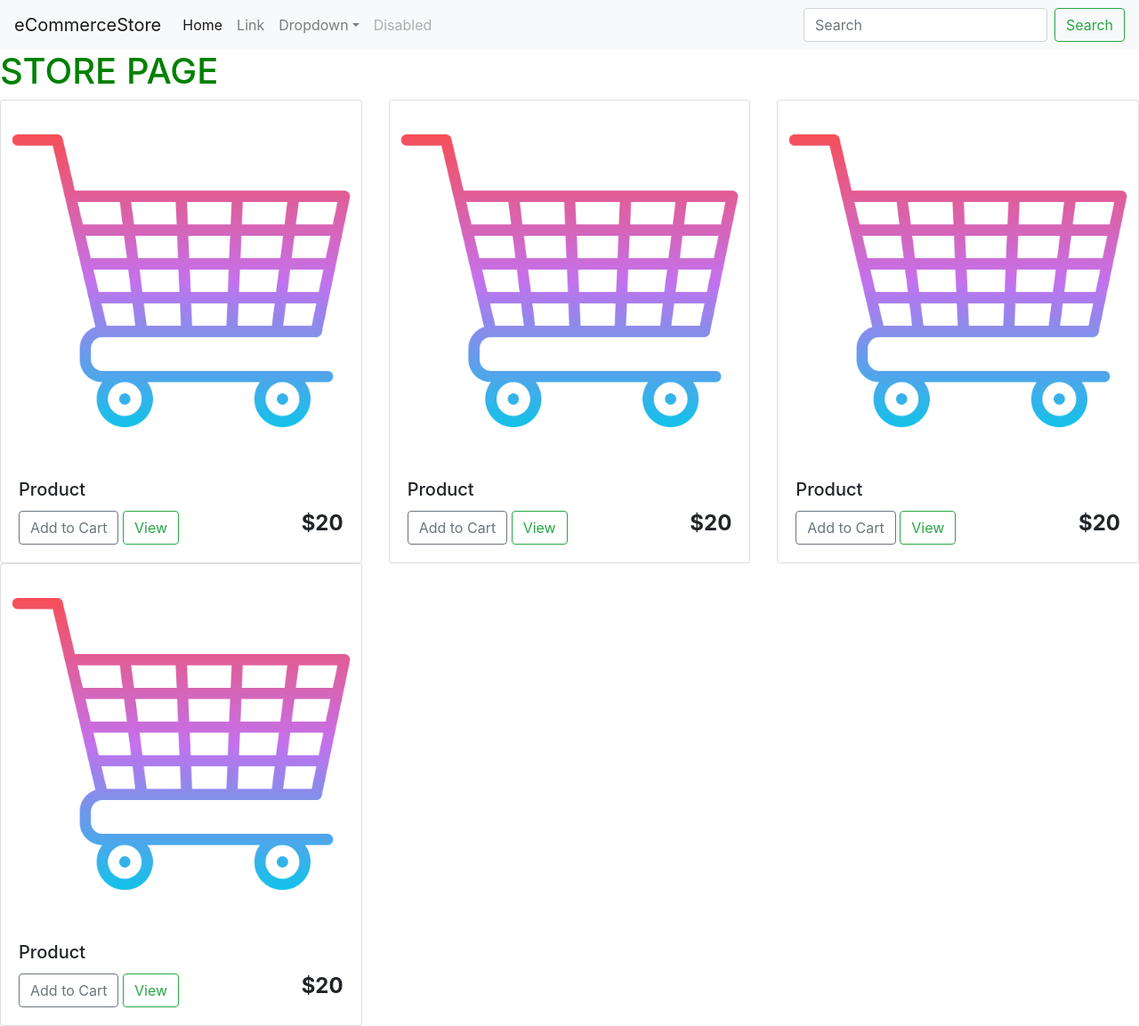
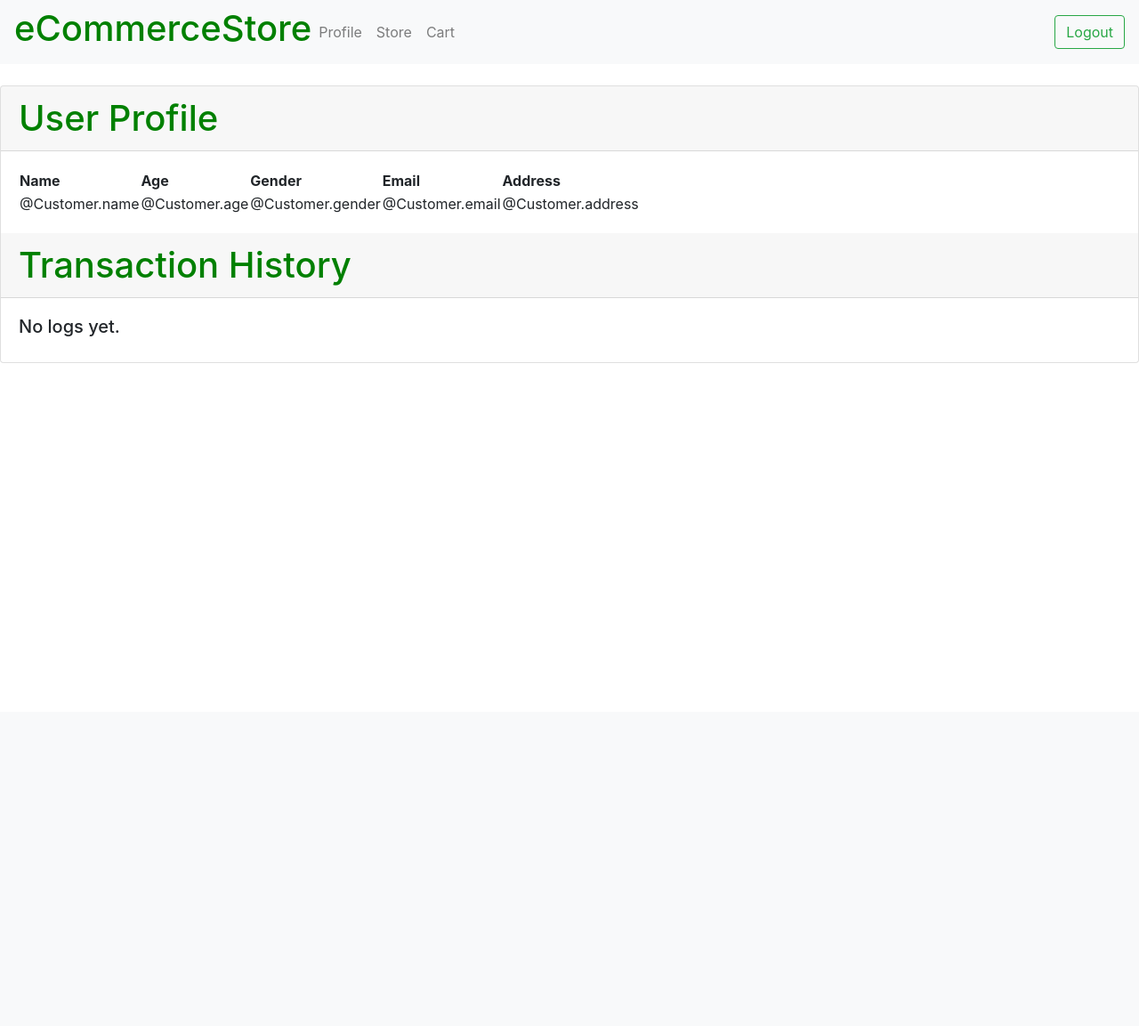
Before and after one commit to JansonSiy/eCommerceApp, a Django app: page / in a window 1280 px wide. Shown: the whole page at 89% size. After the commit the page ends 408 px from the top, so only its background shows below. Run offline with Django 3.2, Linux system fonts and the light colour scheme; some libraries are stand-ins or nearby versions.

Commit message:
revised templates, views and urls

```diff
--- a/eCommerceApp/projectFolder_eCommerceApp/store/templates/store/main.html
+++ b/eCommerceApp/projectFolder_eCommerceApp/store/templates/store/base.html
@@ -11,7 +11,7 @@
 </head>
 <body>
     <nav class="navbar navbar-expand-lg navbar-light bg-light">
-        <a class="navbar-brand" href="#">eCommerceStore</a>
+        <h1>eCommerceStore</h1>
 
         <button class="navbar-toggler" type="button" data-toggle="collapse" data-target="#navbarSupportedContent" aria-controls="navbarSupportedContent" aria-expanded="false" aria-label="Toggle navigation">
             <span class="navbar-toggler-icon"></span>
@@ -19,30 +19,18 @@
 
         <div class="collapse navbar-collapse" id="navbarSupportedContent">
             <ul class="navbar-nav mr-auto">
-                <li class="nav-item active">
-                    <a class="nav-link" href="#">Home <span class="sr-only">(current)</span></a>
+                <li class="nav-item">
+                    <a class="nav-link" href="#">Profile</a>
                 </li>
                 <li class="nav-item">
-                    <a class="nav-link" href="#">Link</a>
-                </li>
-                <li class="nav-item dropdown">
-                    <a class="nav-link dropdown-toggle" href="#" id="navbarDropdown" role="button" data-toggle="dropdown" aria-haspopup="true" aria-expanded="false">Dropdown</a>
-                    <div class="dropdown-menu" aria-labelledby="navbarDropdown">
-                        <a class="dropdown-item" href="#">Action</a>
-                        <a class="dropdown-item" href="#">Another action</a>
-                        <div class="dropdown-divider"></div>
-                        <a class="dropdown-item" href="#">Something else here</a>
-                    </div>
+                    <a class="nav-link" href="#">Store</a>
                 </li>
                 <li class="nav-item">
-                    <a class="nav-link disabled" href="#">Disabled</a>
+                    <a class="nav-link" href="#">Cart</a>
                 </li>
             </ul>
 
-            <form class="form-inline my-2 my-lg-0">
-                <input class="form-control mr-sm-2" type="search" placeholder="Search" aria-label="Search">
-                <button class="btn btn-outline-success my-2 my-sm-0" type="submit">Search</button>
-            </form>
+            <button class="btn btn-outline-success my-2 my-sm-0" type="submit">Logout</button>
         </div>
     </nav>
 
--- /dev/null
+++ b/eCommerceApp/projectFolder_eCommerceApp/store/templates/store/profile.html
@@ -0,0 +1,34 @@
+{% extends 'store/base.html' %}
+
+{% load static %}
+
+<link rel="stylesheet" type="text/css" href="{% static 'store/style.css' %}">
+
+{% block content %}
+    <br>
+    <div class="card">
+        <h1 class="card-header">User Profile</h1>
+        <div class="card-body">
+            <table>
+                <tr>
+                    <th>Name</th>
+                    <th>Age</th>
+                    <th>Gender</th>
+                    <th>Email</th>
+                    <th>Address</th>
+                </tr>
+                <tr>
+                    <td>@Customer.name</td>
+                    <td>@Customer.age</td>
+                    <td>@Customer.gender</td>
+                    <td>@Customer.email</td>
+                    <td>@Customer.address</td>
+                </tr>
+            </table>
+        </div>
+        <h1 class="card-header">Transaction History</h1>
+        <div class="card-body">
+            <h5>No logs yet.</h5>
+        </div>
+    </div>
+{% endblock content %}
--- a/eCommerceApp/projectFolder_eCommerceApp/store/templates/store/store.html
+++ b/eCommerceApp/projectFolder_eCommerceApp/store/templates/store/store.html
@@ -1,5 +1,5 @@
 <!-- This loads the shared template -->
-{% extends 'store/main.html' %}
+{% extends 'store/base.html' %}
 
 <!-- This loads the static folder css -->
 {% load static %}
@@ -7,55 +7,96 @@
 <link rel="stylesheet" type="text/css" href="{% static 'store/style.css' %}">
 
 {% block content %}
-    <h1>STORE PAGE</h1>
-
+    <br>
     <div class="row row-cols-1 row-cols-sm-3 g-3">
         <div class="col">
             <div class="card">
-                <img src="{% static 'store/images/cart.png' %}" class="card-img-top" alt="card-grid-image">
+                <img src="{% static 'store/images/placeholder.jpeg' %}" class="card-img-top" alt="card-grid-image">
                 <div class="card-body">
                     <h5 class="card-title">Product</h5>
-                    <button class="btn btn-outline-secondary add-btn">Add to Cart</button>
-                    <a class="btn btn-outline-success" href="a">View</a>
-                    <h4 style="display: inline-block; float: right"><strong>$20</strong></h4>
+                    <h6 class="card-title">Quantity: 1</h6>
+                    <button class="btn btn-outline-success add-btn">Add to Cart</button>
+                    <button class="btn btn-outline-success add-btn">+</button>
+                    <button class="btn btn-outline-success add-btn">-</button>
+                    <h5 style="display: inline-block; float: right"><strong>$0</strong></h5>
                 </div>
             </div>
+            <br>
         </div>
 
         <div class="col">
             <div class="card">
-                <img src="{% static 'store/images/cart.png' %}" class="card-img-top" alt="card-grid-image">
+                <img src="{% static 'store/images/placeholder.jpeg' %}" class="card-img-top" alt="card-grid-image">
                 <div class="card-body">
                     <h5 class="card-title">Product</h5>
-                    <button class="btn btn-outline-secondary add-btn">Add to Cart</button>
-                    <a class="btn btn-outline-success" href="a">View</a>
-                    <h4 style="display: inline-block; float: right"><strong>$20</strong></h4>
+                    <h6 class="card-title">Quantity: 1</h6>
+                    <button class="btn btn-outline-success add-btn">Add to Cart</button>
+                    <button class="btn btn-outline-success add-btn">+</button>
+                    <button class="btn btn-outline-success add-btn">-</button>
+                    <h5 style="display: inline-block; float: right"><strong>$0</strong></h5>
                 </div>
             </div>
+            <br>
         </div>
 
         <div class="col">
             <div class="card">
-                <img src="{% static 'store/images/cart.png' %}" class="card-img-top" alt="card-grid-image">
+                <img src="{% static 'store/images/placeholder.jpeg' %}" class="card-img-top" alt="card-grid-image">
                 <div class="card-body">
                     <h5 class="card-title">Product</h5>
-                    <button class="btn btn-outline-secondary add-btn">Add to Cart</button>
-                    <a class="btn btn-outline-success" href="a">View</a>
-                    <h4 style="display: inline-block; float: right"><strong>$20</strong></h4>
+                    <h6 class="card-title">Quantity: 1</h6>
+                    <button class="btn btn-outline-success add-btn">Add to Cart</button>
+                    <button class="btn btn-outline-success add-btn">+</button>
+                    <button class="btn btn-outline-success add-btn">-</button>
+                    <h5 style="display: inline-block; float: right"><strong>$0</strong></h5>
                 </div>
             </div>
+            <br>
         </div>
 
         <div class="col">
             <div class="card">
-                <img src="{% static 'store/images/cart.png' %}" class="card-img-top" alt="card-grid-image">
+                <img src="{% static 'store/images/placeholder.jpeg' %}" class="card-img-top" alt="card-grid-image">
                 <div class="card-body">
                     <h5 class="card-title">Product</h5>
-                    <button class="btn btn-outline-secondary add-btn">Add to Cart</button>
-                    <a class="btn btn-outline-success" href="a">View</a>
-                    <h4 style="display: inline-block; float: right"><strong>$20</strong></h4>
+                    <h6 class="card-title">Quantity: 1</h6>
+                    <button class="btn btn-outline-success add-btn">Add to Cart</button>
+                    <button class="btn btn-outline-success add-btn">+</button>
+                    <button class="btn btn-outline-success add-btn">-</button>
+                    <h5 style="display: inline-block; float: right"><strong>$0</strong></h5>
                 </div>
             </div>
+            <br>
+        </div>
+
+        <div class="col">
+            <div class="card">
+                <img src="{% static 'store/images/placeholder.jpeg' %}" class="card-img-top" alt="card-grid-image">
+                <div class="card-body">
+                    <h5 class="card-title">Product</h5>
+                    <h6 class="card-title">Quantity: 1</h6>
+                    <button class="btn btn-outline-success add-btn">Add to Cart</button>
+                    <button class="btn btn-outline-success add-btn">+</button>
+                    <button class="btn btn-outline-success add-btn">-</button>
+                    <h5 style="display: inline-block; float: right"><strong>$0</strong></h5>
+                </div>
+            </div>
+            <br>
+        </div>
+
+        <div class="col">
+            <div class="card">
+                <img src="{% static 'store/images/placeholder.jpeg' %}" class="card-img-top" alt="card-grid-image">
+                <div class="card-body">
+                    <h5 class="card-title">Product</h5>
+                    <h6 class="card-title">Quantity: 1</h6>
+                    <button class="btn btn-outline-success add-btn">Add to Cart</button>
+                    <button class="btn btn-outline-success add-btn">+</button>
+                    <button class="btn btn-outline-success add-btn">-</button>
+                    <h5 style="display: inline-block; float: right"><strong>$0</strong></h5>
+                </div>
+            </div>
+            <br>
         </div>
     </div>
 {% endblock content %}
--- a/eCommerceApp/projectFolder_eCommerceApp/store/url.py
+++ b/eCommerceApp/projectFolder_eCommerceApp/store/url.py
@@ -6,7 +6,10 @@ from django.urls import path
 from . import views
 
 urlpatterns = [
-    path('', views.store, name='store'),
-    path('cart/', views.cart, name='cart'),
-    path('checkout/', views.checkout, name='checkout')
+    # CUSTOMER MODEL
+    path('', views.profile, name='profile'),
+    # PRODUCT MODEL
+    path('store/', views.store, name='store'),
+    # ORDER MODEL
+    path('order/', views.order, name='order')
 ]
--- a/eCommerceApp/projectFolder_eCommerceApp/store/views.py
+++ b/eCommerceApp/projectFolder_eCommerceApp/store/views.py
@@ -11,13 +11,13 @@ def store(request):
     # Template_name - The full name of a template to use or sequence of template names. If a sequence is given, the first template that exists will be used. See the template loading documentation for more information on how templates are found.
     # Context - A dictionary of values to add to the template context. By default, this is an empty dictionary. If a value in the dictionary is callable, the view will call it just before rendering the template.
 
-def cart(request):
+def order(request):
     context = {}
-    return render(request, 'store/cart.html', context)
+    return render(request, 'store/order.html', context)
 
-def checkout(request):
+def profile(request):
     context = {}
-    return render(request, 'store/checkout.html', context)
+    return render(request, 'store/profile.html', context)
 
 # shorthand - please note that your templates should not be in a store folder
 # from django.shortcuts import render_template
```
Also changed, not shown: eCommerceApp/projectFolder_eCommerceApp/store/templates/store/cart.html (deleted, +0 -28 lines), eCommerceApp/projectFolder_eCommerceApp/store/templates/store/checkout.html (deleted, +0 -29 lines), eCommerceApp/projectFolder_eCommerceApp/store/templates/store/order.html (added, +37 -0 lines).
